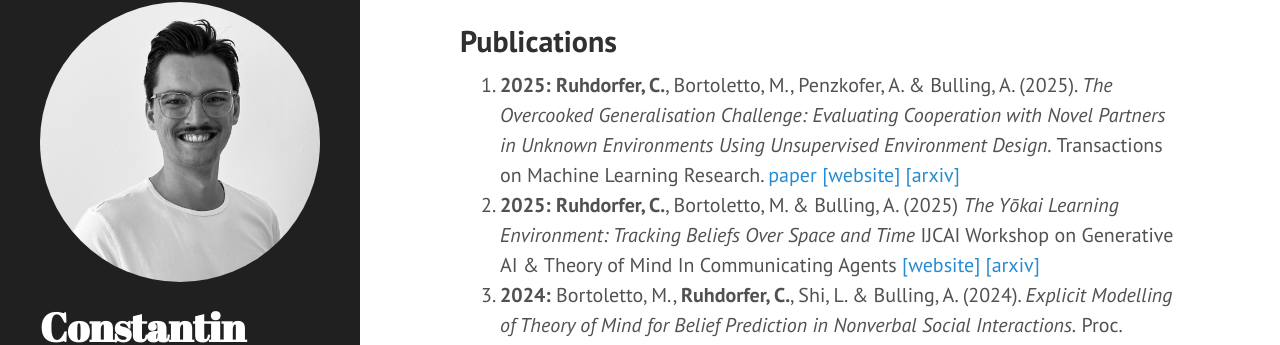
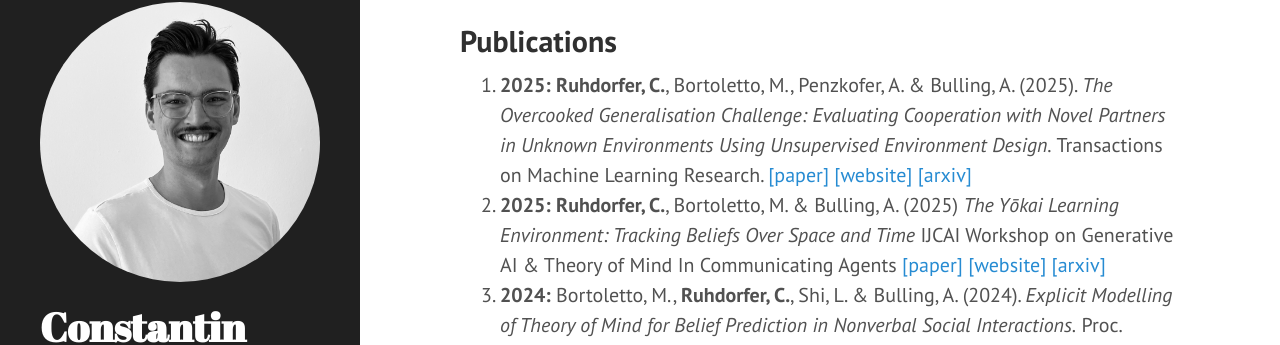
Before and after one commit to ConstantinRuhdorfer/constantinruhdorfer.github.io, a Jekyll site: the page built from index.html, in a window 1280 px wide and 900 px high, scrolled down 772 px. Shown: the part 98-443 px from the top of the window. Built offline with Jekyll 4.4.1, drawn with Linux system fonts in a browser that asks for light colours; the list of posts is cut into pages by our own code.

Commit message:
Update index.html

```diff
--- a/index.html
+++ b/index.html
@@ -26,8 +26,8 @@ For students interested in a project or thesis please check the <a href="https:/
 <h2 class="post-title">Publications</h2>
 
 <ol>
-  <li><b>2025:</b> <b>Ruhdorfer, C.</b>, Bortoletto, M., Penzkofer, A. & Bulling, A. (2025). <i>The Overcooked Generalisation Challenge: Evaluating Cooperation with Novel Partners in Unknown Environments Using Unsupervised Environment Design.</i> Transactions on Machine Learning Research. <a href="https://openreview.net/pdf?id=K2KtcMlW6j">paper</a> <a href="https://www.collaborative-ai.org/publications/ruhdorfer2024_arxiv/">[website]</a> <a href="https://arxiv.org/abs/2406.17949">[arxiv]</a></li>
-  <li><b>2025:</b> <b>Ruhdorfer, C.</b>, Bortoletto, M. & Bulling, A. (2025) <i>The Yōkai Learning Environment: Tracking Beliefs Over Space and Time</i> IJCAI Workshop on Generative AI & Theory of Mind In Communicating Agents <a href="https://collaborative-ai.org/publications/ruhdorfer25_ijcaiw/">[website]</a> <a href="https://arxiv.org/abs/2508.12480">[arxiv]</a></li> </li>
+  <li><b>2025:</b> <b>Ruhdorfer, C.</b>, Bortoletto, M., Penzkofer, A. & Bulling, A. (2025). <i>The Overcooked Generalisation Challenge: Evaluating Cooperation with Novel Partners in Unknown Environments Using Unsupervised Environment Design.</i> Transactions on Machine Learning Research. <a href="https://openreview.net/pdf?id=K2KtcMlW6j">[paper]</a> <a href="https://www.collaborative-ai.org/publications/ruhdorfer2024_arxiv/">[website]</a> <a href="https://arxiv.org/abs/2406.17949">[arxiv]</a></li>
+  <li><b>2025:</b> <b>Ruhdorfer, C.</b>, Bortoletto, M. & Bulling, A. (2025) <i>The Yōkai Learning Environment: Tracking Beliefs Over Space and Time</i> IJCAI Workshop on Generative AI & Theory of Mind In Communicating Agents <a href="https://tomworkshop.github.io/assets/acceptedPapers/1_Yokai_Learning_Environment.pdf">[paper]</a> <a href="https://collaborative-ai.org/publications/ruhdorfer25_ijcaiw/">[website]</a> <a href="https://arxiv.org/abs/2508.12480">[arxiv]</a></li> </li>
   <li><b>2024:</b> Bortoletto, M., <b>Ruhdorfer, C.</b>, Shi, L. & Bulling, A. (2024). <i>Explicit Modelling of Theory of Mind for Belief Prediction in Nonverbal Social Interactions.</i> Proc. European Conference on Artificial Intelligence (ECAI), pp. 1–7, 2024. <b>(oral)</b> <a href="https://collaborative-ai.org/publications/bortoletto24_ecai.pdf">[paper]</a> <a href="https://www.collaborative-ai.org/publications/bortoletto24_ecai/">[website]</a> <a href="https://arxiv.org/abs/2407.06762">[arxiv]</a></li>
   <li><b>2024:</b> Bortoletto, M., <b>Ruhdorfer, C.</b>, Shi, L. & Bulling, A. (2024). <i>Benchmarking Mental State Representations in Language Models.</i> ICML Workshop on Mechanistic Interpretability. <a href="https://www.collaborative-ai.org/publications/bortoletto24_icmlw.pdf">[paper]</a> <a href="https://www.collaborative-ai.org/publications/bortoletto24_icmlw/">[website]</a> <a href="https://arxiv.org/abs/2406.17513">[arxiv]</a></li>
   <li><b>2024:</b> Bortoletto, M., <b>Ruhdorfer, C.</b>, Abdessaied, A., Shi, L. & Bulling, A. (2024). <i>Limits of Theory of Mind Modelling in Dialogue-Based Collaborative Plan Acquisition.</i> Proc. 62nd Annual Meeting of the Association for Computational Linguistics (ACL), pp. 1–16, 2024. <a href="https://www.collaborative-ai.org/publications/bortoletto24_acl.pdf">[paper]</a> <a href="https://www.collaborative-ai.org/publications/bortoletto24_acl/">[website]</a> <a href="https://arxiv.org/abs/2405.12621">[arxiv]</a> <a href="https://aclanthology.org/2024.acl-long.266/">[acl]</a></li>
```
